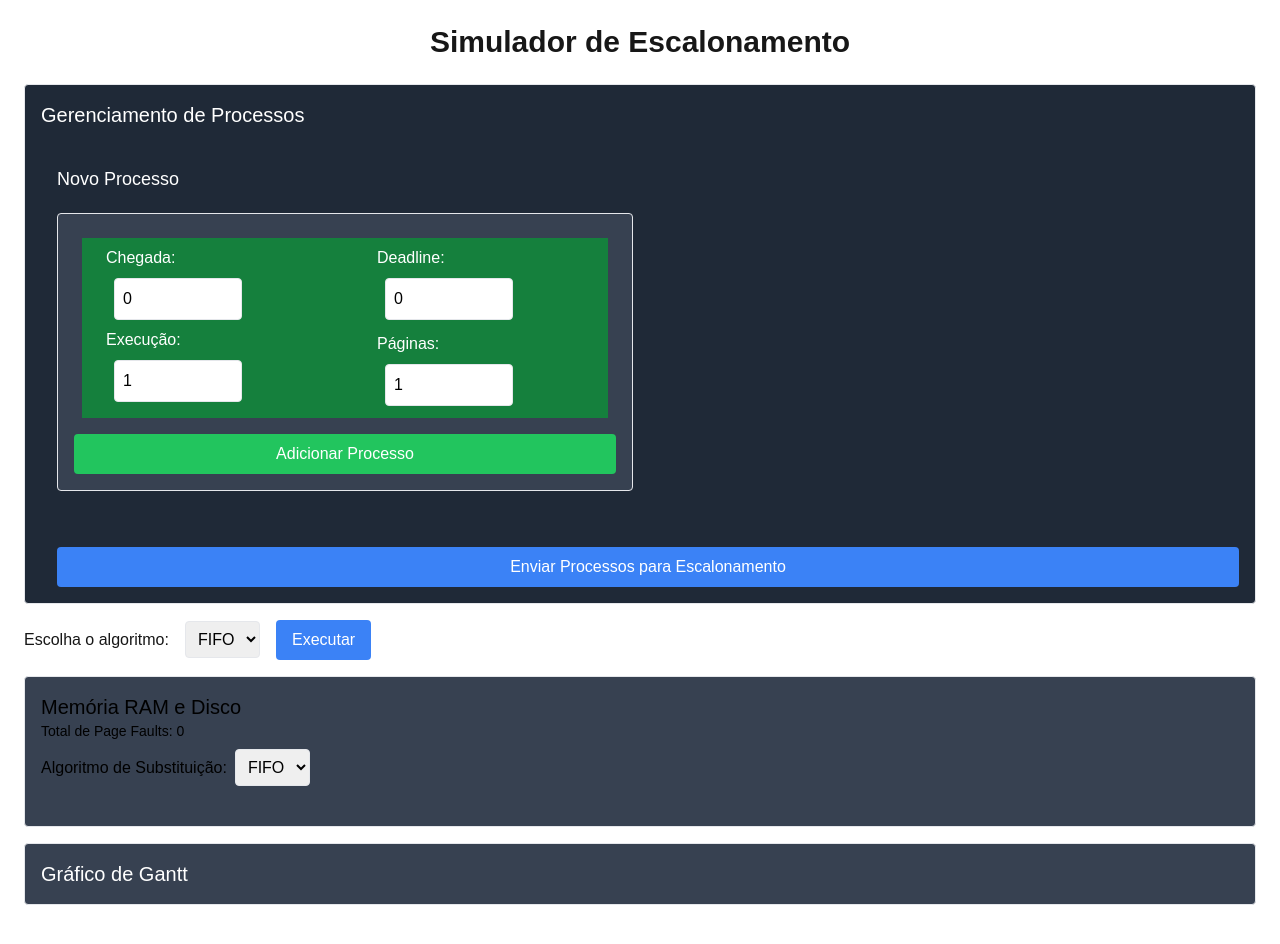
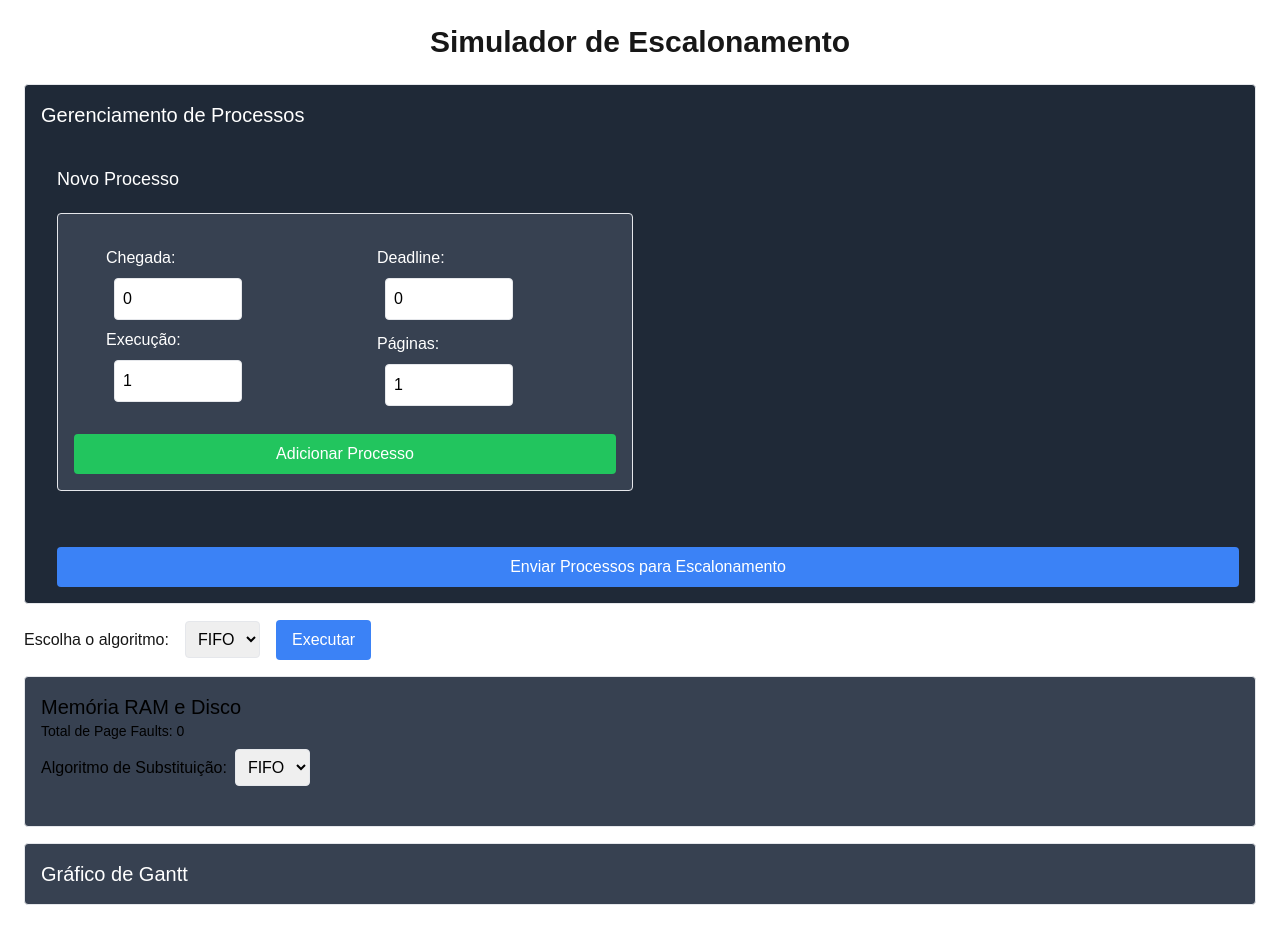
Before and after one commit to lucasjulio2003/Escalonador-de-processos---SO, a Next.js app: page / in a window 1280 px wide. Built offline with nearby package versions, Linux system fonts and the light colour scheme.

Commit message:
melhorando style processform

```diff
--- a/app/components/ProcessForm.tsx
+++ b/app/components/ProcessForm.tsx
@@ -63,7 +63,7 @@ export default function ProcessForm({ setProcesses }: Props) {
       <h3 className="text-lg">Novo Processo</h3>
       <div className="flex flex-col border rounded bg-gray-700 p-4 max-w-xl">
 
-        <section className="grid grid-cols-2 gap-4 m-2 space-y-2 bg-green-700 ">
+        <section className="grid grid-cols-2 gap-4 m-2 space-y-2">
           {/*  */}
           <section className="grid m-2 px-4">
             <div>
```
